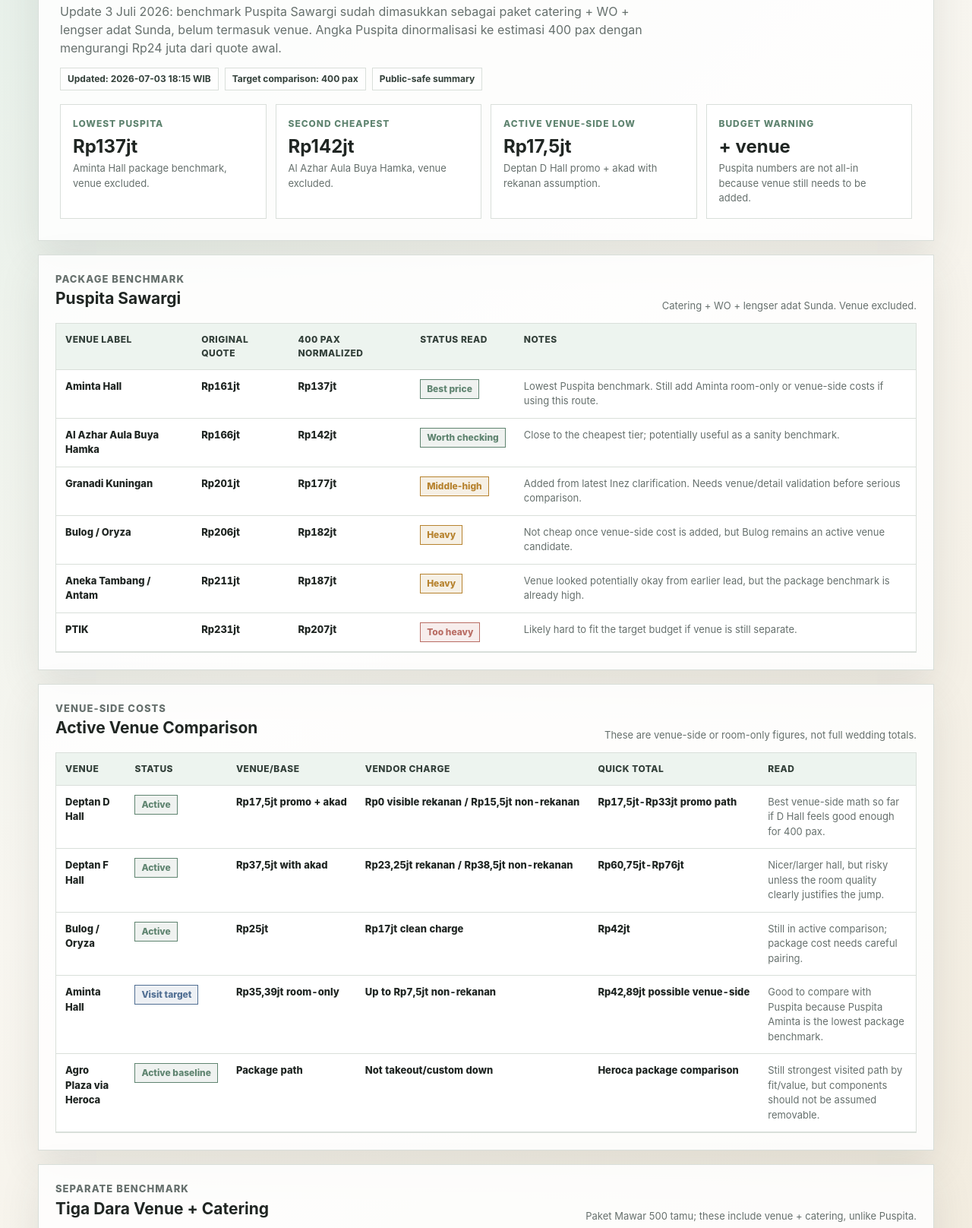
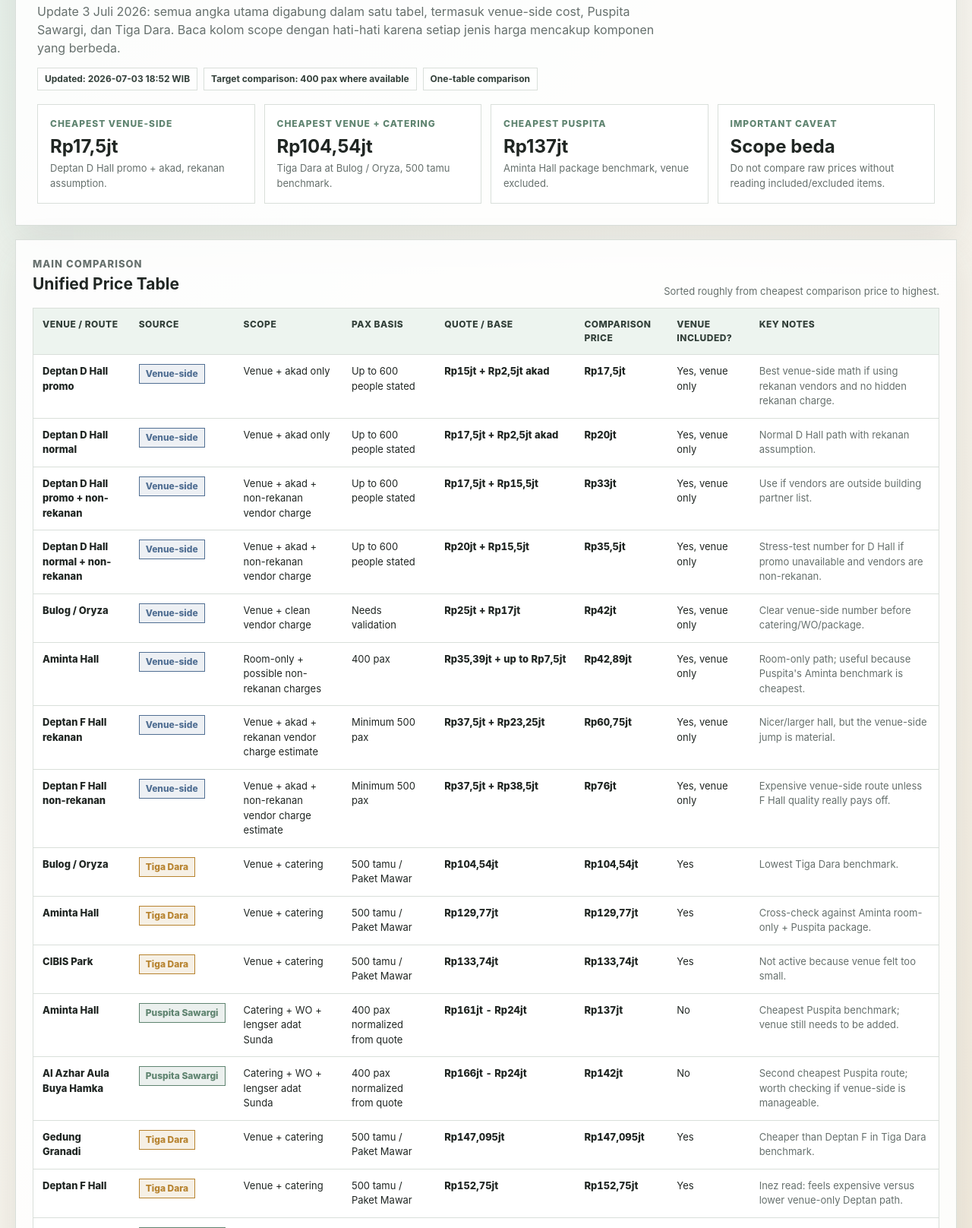
Before and after one commit to irfansofyana/agent-artifacts, a plain HTML site: page artifacts/wedding-venue-comparison-2026-07-02/index.html in a window 1280 px wide. Shown: the part 221-1837 px from the top of the page at 76% size. Drawn offline with Linux system fonts and the light colour scheme.

Commit message:
Unify wedding comparison artifact table

```diff
--- a/artifacts.json
+++ b/artifacts.json
@@ -27,7 +27,7 @@
     {
       "title": "Wedding Venue Price Benchmark",
       "slug": "wedding-venue-comparison-2026-07-02",
-      "description": "Updated wedding price comparison with Puspita Sawargi package benchmarks and venue-side costs.",
+      "description": "Single-table wedding price comparison combining venue-side costs, Puspita Sawargi packages, and Tiga Dara benchmarks.",
       "createdAt": "2026-07-03",
       "type": "html",
       "url": "artifacts/wedding-venue-comparison-2026-07-02/"
--- a/artifacts/wedding-venue-comparison-2026-07-02/index.html
+++ b/artifacts/wedding-venue-comparison-2026-07-02/index.html
@@ -4,7 +4,7 @@
     <meta charset="utf-8">
     <meta name="viewport" content="width=device-width, initial-scale=1">
     <title>Wedding Venue Price Benchmark</title>
-    <meta name="description" content="Ringkasan benchmark harga venue, charge vendor, dan paket wedding terbaru untuk persiapan wedding Irfan dan Inez.">
+    <meta name="description" content="Satu tabel perbandingan harga venue-side, Puspita Sawargi, dan Tiga Dara untuk wedding prep Irfan dan Inez.">
     <style>
       :root {
         color-scheme: light;
@@ -27,14 +27,14 @@
         margin: 0;
         color: var(--ink);
         background:
-          linear-gradient(135deg, rgba(227, 239, 232, 0.9), rgba(248, 246, 240, 0.35) 38%, rgba(183, 131, 47, 0.12)),
+          linear-gradient(135deg, rgba(227, 239, 232, 0.9), rgba(248, 246, 240, 0.36) 38%, rgba(183, 131, 47, 0.12)),
           var(--paper);
         font-family: Inter, ui-sans-serif, system-ui, -apple-system, BlinkMacSystemFont, "Segoe UI", sans-serif;
         line-height: 1.5;
       }
 
       .shell {
-        width: min(1180px, calc(100% - 32px));
+        width: min(1240px, calc(100% - 32px));
         margin: 0 auto;
         padding: 32px 0 56px;
       }
@@ -42,7 +42,7 @@
       .hero,
       .panel {
         border: 1px solid var(--line);
-        background: rgba(255, 255, 255, 0.86);
+        background: rgba(255, 255, 255, 0.88);
         box-shadow: var(--shadow);
       }
 
@@ -53,7 +53,7 @@
         margin: 0 0 8px;
         color: var(--sage);
         font-size: 12px;
-        font-weight: 800;
+        font-weight: 850;
         letter-spacing: 0.08em;
         text-transform: uppercase;
       }
@@ -61,7 +61,7 @@
       h1, h2, h3, p { margin-top: 0; }
 
       h1 {
-        max-width: 820px;
+        max-width: 840px;
         margin-bottom: 14px;
         font-family: Georgia, "Times New Roman", serif;
         font-size: clamp(34px, 5vw, 64px);
@@ -72,28 +72,26 @@
       h3 { margin-bottom: 8px; font-size: 16px; }
 
       .lede {
-        max-width: 780px;
+        max-width: 820px;
         margin-bottom: 0;
         color: var(--muted);
         font-size: 16px;
       }
 
-      .meta,
-      .chips {
+      .meta {
         display: flex;
         flex-wrap: wrap;
         gap: 8px;
         margin-top: 14px;
       }
 
-      .pill,
-      .chip {
+      .pill {
         display: inline-flex;
         align-items: center;
         min-height: 30px;
         padding: 5px 9px;
         border: 1px solid var(--line);
-        background: rgba(255, 255, 255, 0.78);
+        background: rgba(255, 255, 255, 0.8);
         color: #33403a;
         font-size: 12px;
         font-weight: 750;
@@ -107,7 +105,7 @@
       }
 
       .metric {
-        min-height: 118px;
+        min-height: 116px;
         padding: 16px;
         border: 1px solid var(--line);
         background: var(--panel);
@@ -148,7 +146,7 @@
 
       table {
         width: 100%;
-        min-width: 920px;
+        min-width: 1180px;
         border-collapse: collapse;
       }
 
@@ -161,6 +159,9 @@
       }
 
       th {
+        position: sticky;
+        top: 0;
+        z-index: 1;
         background: #edf4ef;
         color: #33403a;
         font-size: 12px;
@@ -170,12 +171,12 @@
       }
 
       tbody tr:hover { background: #fbfcf8; }
-      td:first-child { font-weight: 800; }
+      td:first-child { font-weight: 850; }
 
       .money {
         white-space: nowrap;
         font-variant-numeric: tabular-nums;
-        font-weight: 800;
+        font-weight: 850;
       }
 
       .tag {
@@ -184,47 +185,41 @@
         padding: 3px 8px;
         border: 1px solid currentColor;
         font-size: 12px;
-        font-weight: 800;
+        font-weight: 850;
       }
 
-      .good { color: var(--sage); background: rgba(95, 132, 112, 0.1); }
-      .watch { color: var(--gold); background: rgba(183, 131, 47, 0.12); }
+      .venue { color: var(--blue); background: rgba(81, 111, 147, 0.1); }
+      .puspita { color: var(--sage); background: rgba(95, 132, 112, 0.12); }
+      .tiga { color: var(--gold); background: rgba(183, 131, 47, 0.12); }
       .heavy { color: var(--rose); background: rgba(185, 109, 100, 0.12); }
-      .pending { color: var(--blue); background: rgba(81, 111, 147, 0.1); }
       .note { color: var(--muted); }
 
-      .cards {
+      .legend {
         display: grid;
         grid-template-columns: repeat(3, minmax(0, 1fr));
         gap: 12px;
+        margin-top: 14px;
       }
 
-      .card {
-        padding: 16px;
+      .legend-card {
+        padding: 14px;
         border: 1px solid var(--line);
-        background: var(--panel);
+        background: rgba(255, 255, 255, 0.84);
       }
 
-      .card p,
-      .card ul {
-        margin-bottom: 0;
-        color: var(--muted);
-        font-size: 13px;
-      }
-
-      .card ul { padding-left: 18px; }
+      .legend-card p { margin-bottom: 0; color: var(--muted); font-size: 13px; }
       footer { margin-top: 22px; color: var(--muted); font-size: 12px; }
 
       @media (max-width: 860px) {
         .summary,
-        .cards { grid-template-columns: 1fr 1fr; }
+        .legend { grid-template-columns: 1fr 1fr; }
       }
 
       @media (max-width: 620px) {
-        .shell { width: min(100% - 24px, 1180px); padding-top: 20px; }
+        .shell { width: min(100% - 24px, 1240px); padding-top: 20px; }
         .hero, .panel { padding: 18px; }
         .summary,
-        .cards { grid-template-columns: 1fr; }
+        .legend { grid-template-columns: 1fr; }
         .section-title { display: grid; }
       }
     </style>
@@ -232,90 +227,72 @@
   <body>
     <main class="shell">
       <section class="hero" aria-labelledby="page-title">
-        <p class="eyebrow">Wedding Prep / Price Benchmark</p>
+        <p class="eyebrow">Wedding Prep / Unified Price Matrix</p>
         <h1 id="page-title">Wedding Venue Price Benchmark</h1>
-        <p class="lede">Update 3 Juli 2026: benchmark Puspita Sawargi sudah dimasukkan sebagai paket catering + WO + lengser adat Sunda, belum termasuk venue. Angka Puspita dinormalisasi ke estimasi 400 pax dengan mengurangi Rp24 juta dari quote awal.</p>
+        <p class="lede">Update 3 Juli 2026: semua angka utama digabung dalam satu tabel, termasuk venue-side cost, Puspita Sawargi, dan Tiga Dara. Baca kolom scope dengan hati-hati karena setiap jenis harga mencakup komponen yang berbeda.</p>
         <div class="meta" aria-label="Artifact metadata">
-          <span class="pill">Updated: 2026-07-03 18:15 WIB</span>
-          <span class="pill">Target comparison: 400 pax</span>
-          <span class="pill">Public-safe summary</span>
+          <span class="pill">Updated: 2026-07-03 18:52 WIB</span>
+          <span class="pill">Target comparison: 400 pax where available</span>
+          <span class="pill">One-table comparison</span>
         </div>
         <div class="summary" aria-label="Key numbers">
-          <article class="metric"><p class="eyebrow">Lowest Puspita</p><strong>Rp137jt</strong><span>Aminta Hall package benchmark, venue excluded.</span></article>
-          <article class="metric"><p class="eyebrow">Second Cheapest</p><strong>Rp142jt</strong><span>Al Azhar Aula Buya Hamka, venue excluded.</span></article>
-          <article class="metric"><p class="eyebrow">Active Venue-Side Low</p><strong>Rp17,5jt</strong><span>Deptan D Hall promo + akad with rekanan assumption.</span></article>
-          <article class="metric"><p class="eyebrow">Budget Warning</p><strong>+ venue</strong><span>Puspita numbers are not all-in because venue still needs to be added.</span></article>
+          <article class="metric"><p class="eyebrow">Cheapest Venue-Side</p><strong>Rp17,5jt</strong><span>Deptan D Hall promo + akad, rekanan assumption.</span></article>
+          <article class="metric"><p class="eyebrow">Cheapest Venue + Catering</p><strong>Rp104,54jt</strong><span>Tiga Dara at Bulog / Oryza, 500 tamu benchmark.</span></article>
+          <article class="metric"><p class="eyebrow">Cheapest Puspita</p><strong>Rp137jt</strong><span>Aminta Hall package benchmark, venue excluded.</span></article>
+          <article class="metric"><p class="eyebrow">Important Caveat</p><strong>Scope beda</strong><span>Do not compare raw prices without reading included/excluded items.</span></article>
         </div>
       </section>
 
-      <section class="panel" aria-labelledby="puspita-title">
+      <section class="panel" aria-labelledby="matrix-title">
         <div class="section-title">
-          <div><p class="eyebrow">Package Benchmark</p><h2 id="puspita-title">Puspita Sawargi</h2></div>
-          <p>Catering + WO + lengser adat Sunda. Venue excluded.</p>
+          <div><p class="eyebrow">Main Comparison</p><h2 id="matrix-title">Unified Price Table</h2></div>
+          <p>Sorted roughly from cheapest comparison price to highest.</p>
         </div>
         <div class="table-wrap">
           <table>
-            <thead><tr><th>Venue Label</th><th>Original Quote</th><th>400 Pax Normalized</th><th>Status Read</th><th>Notes</th></tr></thead>
+            <thead>
+              <tr>
+                <th>Venue / Route</th>
+                <th>Source</th>
+                <th>Scope</th>
+                <th>Pax Basis</th>
+                <th>Quote / Base</th>
+                <th>Comparison Price</th>
+                <th>Venue Included?</th>
+                <th>Key Notes</th>
+              </tr>
+            </thead>
             <tbody>
-              <tr><td>Aminta Hall</td><td class="money">Rp161jt</td><td class="money">Rp137jt</td><td><span class="tag good">Best price</span></td><td class="note">Lowest Puspita benchmark. Still add Aminta room-only or venue-side costs if using this route.</td></tr>
-              <tr><td>Al Azhar Aula Buya Hamka</td><td class="money">Rp166jt</td><td class="money">Rp142jt</td><td><span class="tag good">Worth checking</span></td><td class="note">Close to the cheapest tier; potentially useful as a sanity benchmark.</td></tr>
-              <tr><td>Granadi Kuningan</td><td class="money">Rp201jt</td><td class="money">Rp177jt</td><td><span class="tag watch">Middle-high</span></td><td class="note">Added from latest Inez clarification. Needs venue/detail validation before serious comparison.</td></tr>
-              <tr><td>Bulog / Oryza</td><td class="money">Rp206jt</td><td class="money">Rp182jt</td><td><span class="tag watch">Heavy</span></td><td class="note">Not cheap once venue-side cost is added, but Bulog remains an active venue candidate.</td></tr>
-              <tr><td>Aneka Tambang / Antam</td><td class="money">Rp211jt</td><td class="money">Rp187jt</td><td><span class="tag watch">Heavy</span></td><td class="note">Venue looked potentially okay from earlier lead, but the package benchmark is already high.</td></tr>
-              <tr><td>PTIK</td><td class="money">Rp231jt</td><td class="money">Rp207jt</td><td><span class="tag heavy">Too heavy</span></td><td class="note">Likely hard to fit the target budget if venue is still separate.</td></tr>
+              <tr><td>Deptan D Hall promo</td><td><span class="tag venue">Venue-side</span></td><td>Venue + akad only</td><td>Up to 600 people stated</td><td class="money">Rp15jt + Rp2,5jt akad</td><td class="money">Rp17,5jt</td><td>Yes, venue only</td><td class="note">Best venue-side math if using rekanan vendors and no hidden rekanan charge.</td></tr>
+              <tr><td>Deptan D Hall normal</td><td><span class="tag venue">Venue-side</span></td><td>Venue + akad only</td><td>Up to 600 people stated</td><td class="money">Rp17,5jt + Rp2,5jt akad</td><td class="money">Rp20jt</td><td>Yes, venue only</td><td class="note">Normal D Hall path with rekanan assumption.</td></tr>
+              <tr><td>Deptan D Hall promo + non-rekanan</td><td><span class="tag venue">Venue-side</span></td><td>Venue + akad + non-rekanan vendor charge</td><td>Up to 600 people stated</td><td class="money">Rp17,5jt + Rp15,5jt</td><td class="money">Rp33jt</td><td>Yes, venue only</td><td class="note">Use if vendors are outside building partner list.</td></tr>
+              <tr><td>Deptan D Hall normal + non-rekanan</td><td><span class="tag venue">Venue-side</span></td><td>Venue + akad + non-rekanan vendor charge</td><td>Up to 600 people stated</td><td class="money">Rp20jt + Rp15,5jt</td><td class="money">Rp35,5jt</td><td>Yes, venue only</td><td class="note">Stress-test number for D Hall if promo unavailable and vendors are non-rekanan.</td></tr>
+              <tr><td>Bulog / Oryza</td><td><span class="tag venue">Venue-side</span></td><td>Venue + clean vendor charge</td><td>Needs validation</td><td class="money">Rp25jt + Rp17jt</td><td class="money">Rp42jt</td><td>Yes, venue only</td><td class="note">Clear venue-side number before catering/WO/package.</td></tr>
+              <tr><td>Aminta Hall</td><td><span class="tag venue">Venue-side</span></td><td>Room-only + possible non-rekanan charges</td><td>400 pax</td><td class="money">Rp35,39jt + up to Rp7,5jt</td><td class="money">Rp42,89jt</td><td>Yes, venue only</td><td class="note">Room-only path; useful because Puspita's Aminta benchmark is cheapest.</td></tr>
+              <tr><td>Deptan F Hall rekanan</td><td><span class="tag venue">Venue-side</span></td><td>Venue + akad + rekanan vendor charge estimate</td><td>Minimum 500 pax</td><td class="money">Rp37,5jt + Rp23,25jt</td><td class="money">Rp60,75jt</td><td>Yes, venue only</td><td class="note">Nicer/larger hall, but the venue-side jump is material.</td></tr>
+              <tr><td>Deptan F Hall non-rekanan</td><td><span class="tag venue">Venue-side</span></td><td>Venue + akad + non-rekanan vendor charge estimate</td><td>Minimum 500 pax</td><td class="money">Rp37,5jt + Rp38,5jt</td><td class="money">Rp76jt</td><td>Yes, venue only</td><td class="note">Expensive venue-side route unless F Hall quality really pays off.</td></tr>
+              <tr><td>Bulog / Oryza</td><td><span class="tag tiga">Tiga Dara</span></td><td>Venue + catering</td><td>500 tamu / Paket Mawar</td><td class="money">Rp104,54jt</td><td class="money">Rp104,54jt</td><td>Yes</td><td class="note">Lowest Tiga Dara benchmark.</td></tr>
+              <tr><td>Aminta Hall</td><td><span class="tag tiga">Tiga Dara</span></td><td>Venue + catering</td><td>500 tamu / Paket Mawar</td><td class="money">Rp129,77jt</td><td class="money">Rp129,77jt</td><td>Yes</td><td class="note">Cross-check against Aminta room-only + Puspita package.</td></tr>
+              <tr><td>CIBIS Park</td><td><span class="tag tiga">Tiga Dara</span></td><td>Venue + catering</td><td>500 tamu / Paket Mawar</td><td class="money">Rp133,74jt</td><td class="money">Rp133,74jt</td><td>Yes</td><td class="note">Not active because venue felt too small.</td></tr>
+              <tr><td>Aminta Hall</td><td><span class="tag puspita">Puspita Sawargi</span></td><td>Catering + WO + lengser adat Sunda</td><td>400 pax normalized from quote</td><td class="money">Rp161jt - Rp24jt</td><td class="money">Rp137jt</td><td>No</td><td class="note">Cheapest Puspita benchmark; venue still needs to be added.</td></tr>
+              <tr><td>Al Azhar Aula Buya Hamka</td><td><span class="tag puspita">Puspita Sawargi</span></td><td>Catering + WO + lengser adat Sunda</td><td>400 pax normalized from quote</td><td class="money">Rp166jt - Rp24jt</td><td class="money">Rp142jt</td><td>No</td><td class="note">Second cheapest Puspita route; worth checking if venue-side is manageable.</td></tr>
+              <tr><td>Gedung Granadi</td><td><span class="tag tiga">Tiga Dara</span></td><td>Venue + catering</td><td>500 tamu / Paket Mawar</td><td class="money">Rp147,095jt</td><td class="money">Rp147,095jt</td><td>Yes</td><td class="note">Cheaper than Deptan F in Tiga Dara benchmark.</td></tr>
+              <tr><td>Deptan F Hall</td><td><span class="tag tiga">Tiga Dara</span></td><td>Venue + catering</td><td>500 tamu / Paket Mawar</td><td class="money">Rp152,75jt</td><td class="money">Rp152,75jt</td><td>Yes</td><td class="note">Inez read: feels expensive versus lower venue-only Deptan path.</td></tr>
+              <tr><td>Granadi Kuningan</td><td><span class="tag puspita">Puspita Sawargi</span></td><td>Catering + WO + lengser adat Sunda</td><td>400 pax normalized from quote</td><td class="money">Rp201jt - Rp24jt</td><td class="money">Rp177jt</td><td>No</td><td class="note">Added from latest Inez clarification; venue still separate.</td></tr>
+              <tr><td>Bulog / Oryza</td><td><span class="tag puspita">Puspita Sawargi</span></td><td>Catering + WO + lengser adat Sunda</td><td>400 pax normalized from quote</td><td class="money">Rp206jt - Rp24jt</td><td class="money">Rp182jt</td><td>No</td><td class="note">Gets heavy once Bulog venue-side cost is added.</td></tr>
+              <tr><td>Aneka Tambang / Antam</td><td><span class="tag puspita">Puspita Sawargi</span></td><td>Catering + WO + lengser adat Sunda</td><td>400 pax normalized from quote</td><td class="money">Rp211jt - Rp24jt</td><td class="money">Rp187jt</td><td>No</td><td class="note">High before adding venue.</td></tr>
+              <tr><td>PTIK</td><td><span class="tag puspita heavy">Puspita Sawargi</span></td><td>Catering + WO + lengser adat Sunda</td><td>400 pax normalized from quote</td><td class="money">Rp231jt - Rp24jt</td><td class="money">Rp207jt</td><td>No</td><td class="note">Likely too heavy for the target budget if venue is still separate.</td></tr>
             </tbody>
           </table>
         </div>
-      </section>
-
-      <section class="panel" aria-labelledby="venue-title">
-        <div class="section-title">
-          <div><p class="eyebrow">Venue-Side Costs</p><h2 id="venue-title">Active Venue Comparison</h2></div>
-          <p>These are venue-side or room-only figures, not full wedding totals.</p>
-        </div>
-        <div class="table-wrap">
-          <table>
-            <thead><tr><th>Venue</th><th>Status</th><th>Venue/Base</th><th>Vendor Charge</th><th>Quick Total</th><th>Read</th></tr></thead>
-            <tbody>
-              <tr><td>Deptan D Hall</td><td><span class="tag good">Active</span></td><td class="money">Rp17,5jt promo + akad</td><td class="money">Rp0 visible rekanan / Rp15,5jt non-rekanan</td><td class="money">Rp17,5jt-Rp33jt promo path</td><td class="note">Best venue-side math so far if D Hall feels good enough for 400 pax.</td></tr>
-              <tr><td>Deptan F Hall</td><td><span class="tag good">Active</span></td><td class="money">Rp37,5jt with akad</td><td class="money">Rp23,25jt rekanan / Rp38,5jt non-rekanan</td><td class="money">Rp60,75jt-Rp76jt</td><td class="note">Nicer/larger hall, but risky unless the room quality clearly justifies the jump.</td></tr>
-              <tr><td>Bulog / Oryza</td><td><span class="tag good">Active</span></td><td class="money">Rp25jt</td><td class="money">Rp17jt clean charge</td><td class="money">Rp42jt</td><td class="note">Still in active comparison; package cost needs careful pairing.</td></tr>
-              <tr><td>Aminta Hall</td><td><span class="tag pending">Visit target</span></td><td class="money">Rp35,39jt room-only</td><td class="money">Up to Rp7,5jt non-rekanan</td><td class="money">Rp42,89jt possible venue-side</td><td class="note">Good to compare with Puspita because Puspita Aminta is the lowest package benchmark.</td></tr>
-              <tr><td>Agro Plaza via Heroca</td><td><span class="tag good">Active baseline</span></td><td class="money">Package path</td><td class="money">Not takeout/custom down</td><td class="money">Heroca package comparison</td><td class="note">Still strongest visited path by fit/value, but components should not be assumed removable.</td></tr>
-            </tbody>
-          </table>
+        <div class="legend" aria-label="Scope legend">
+          <article class="legend-card"><p><strong>Venue-side</strong>: venue/room cost and venue/vendor charges only. Catering, WO, decor, MUA, documentation, entertainment may still be separate unless stated.</p></article>
+          <article class="legend-card"><p><strong>Puspita Sawargi</strong>: catering + WO + lengser adat Sunda. Venue is not included. Prices are normalized by subtracting Rp24jt for 400 pax comparison.</p></article>
+          <article class="legend-card"><p><strong>Tiga Dara</strong>: Paket Mawar benchmark for venue + catering, generally 500 tamu basis. Not the same scope as Puspita.</p></article>
         </div>
       </section>
 
-      <section class="panel" aria-labelledby="tiga-title">
-        <div class="section-title">
-          <div><p class="eyebrow">Separate Benchmark</p><h2 id="tiga-title">Tiga Dara Venue + Catering</h2></div>
-          <p>Paket Mawar 500 tamu; these include venue + catering, unlike Puspita.</p>
-        </div>
-        <div class="table-wrap">
-          <table>
-            <thead><tr><th>Venue</th><th>Tiga Dara Price</th><th>Scope</th><th>Read</th></tr></thead>
-            <tbody>
-              <tr><td>Gedung Bulog / Oryza</td><td class="money">Rp104,54jt</td><td>Venue + catering</td><td class="note">Lowest Tiga Dara benchmark found so far.</td></tr>
-              <tr><td>Aminta Hall</td><td class="money">Rp129,77jt</td><td>Venue + catering</td><td class="note">Useful cross-check against Aminta room-only + Puspita package.</td></tr>
-              <tr><td>CIBIS Park</td><td class="money">Rp133,74jt</td><td>Venue + catering</td><td class="note">Not active because venue felt too small.</td></tr>
-              <tr><td>Deptan F Hall</td><td class="money">Rp152,75jt</td><td>Venue + catering</td><td class="note">Felt expensive compared with lower venue-only Deptan path.</td></tr>
-              <tr><td>Gedung Granadi</td><td class="money">Rp147,095jt</td><td>Venue + catering</td><td class="note">Cheaper than Deptan F in Tiga Dara benchmark, still needs fit validation.</td></tr>
-            </tbody>
-          </table>
-        </div>
-      </section>
-
-      <section class="panel" aria-labelledby="take-title">
-        <div class="section-title"><div><p class="eyebrow">Jax Read</p><h2 id="take-title">Decision Notes</h2></div></div>
-        <div class="cards">
-          <article class="card"><h3>Do not mix scopes</h3><p>Puspita is catering + WO + lengser, venue excluded. Tiga Dara rows are venue + catering. Venue-side rows are not full packages.</p></article>
-          <article class="card"><h3>Most interesting pairs</h3><ul><li>Aminta Hall + Puspita because package benchmark is lowest.</li><li>Deptan D Hall because venue-side math is strongest.</li><li>Bulog because venue-side is clear, but package pairing may get heavy.</li></ul></article>
-          <article class="card"><h3>Watch the ceiling</h3><p>If the event target stays around Rp200jt excluding rings/seserahan/mahar, package routes above Rp180jt before venue are already danger-zone.</p></article>
-        </div>
-      </section>
-
-      <footer>Source: Irfan/Inez wedding preparation notes and latest WhatsApp updates through 2026-07-03 18:15 WIB. Public-safe summary; verify directly with vendors before booking.</footer>
+      <footer>Source: Irfan/Inez wedding preparation notes and latest WhatsApp updates through 2026-07-03 18:52 WIB. Public-safe summary; verify directly with vendors before booking.</footer>
     </main>
   </body>
 </html>
```
